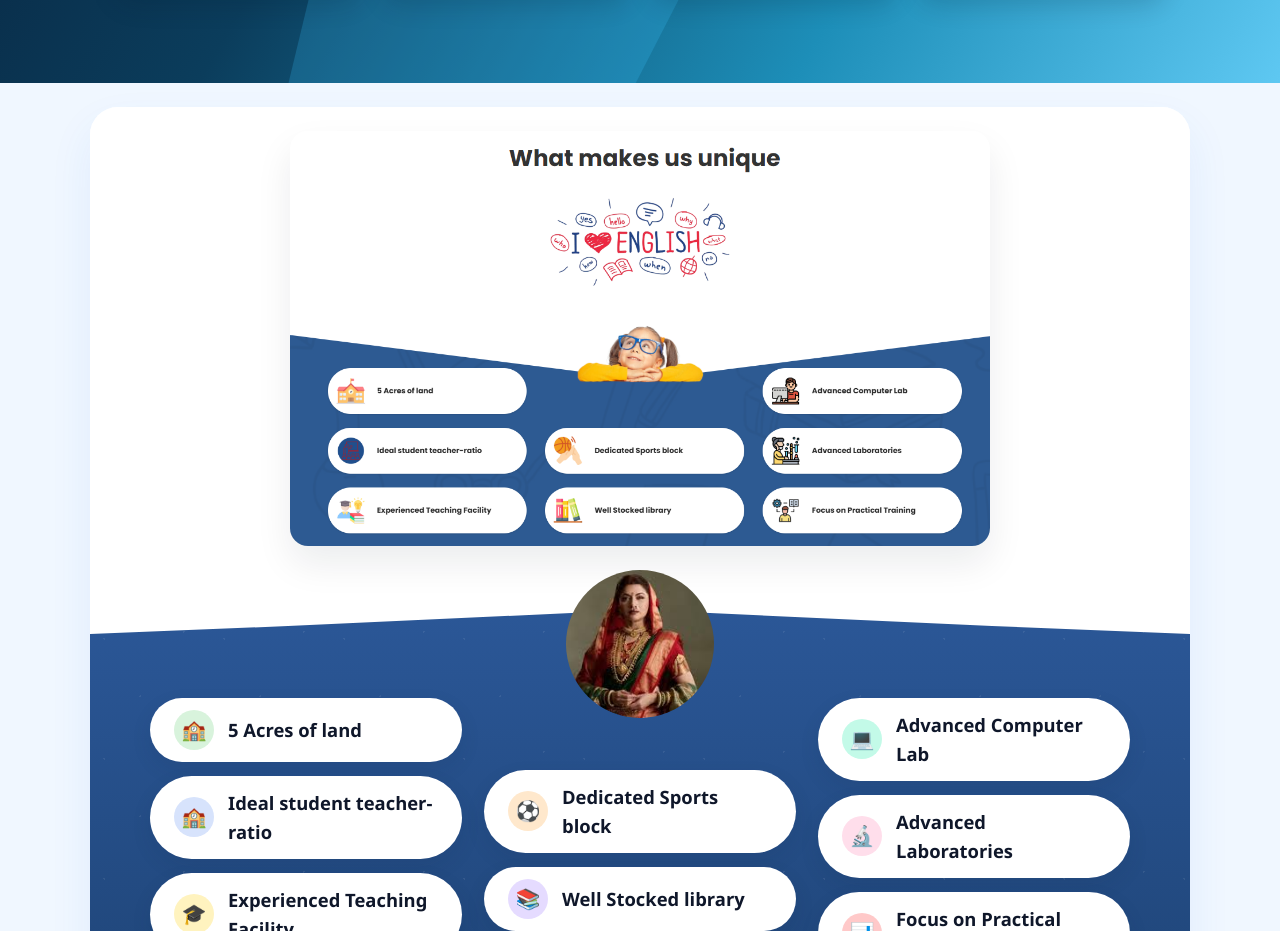
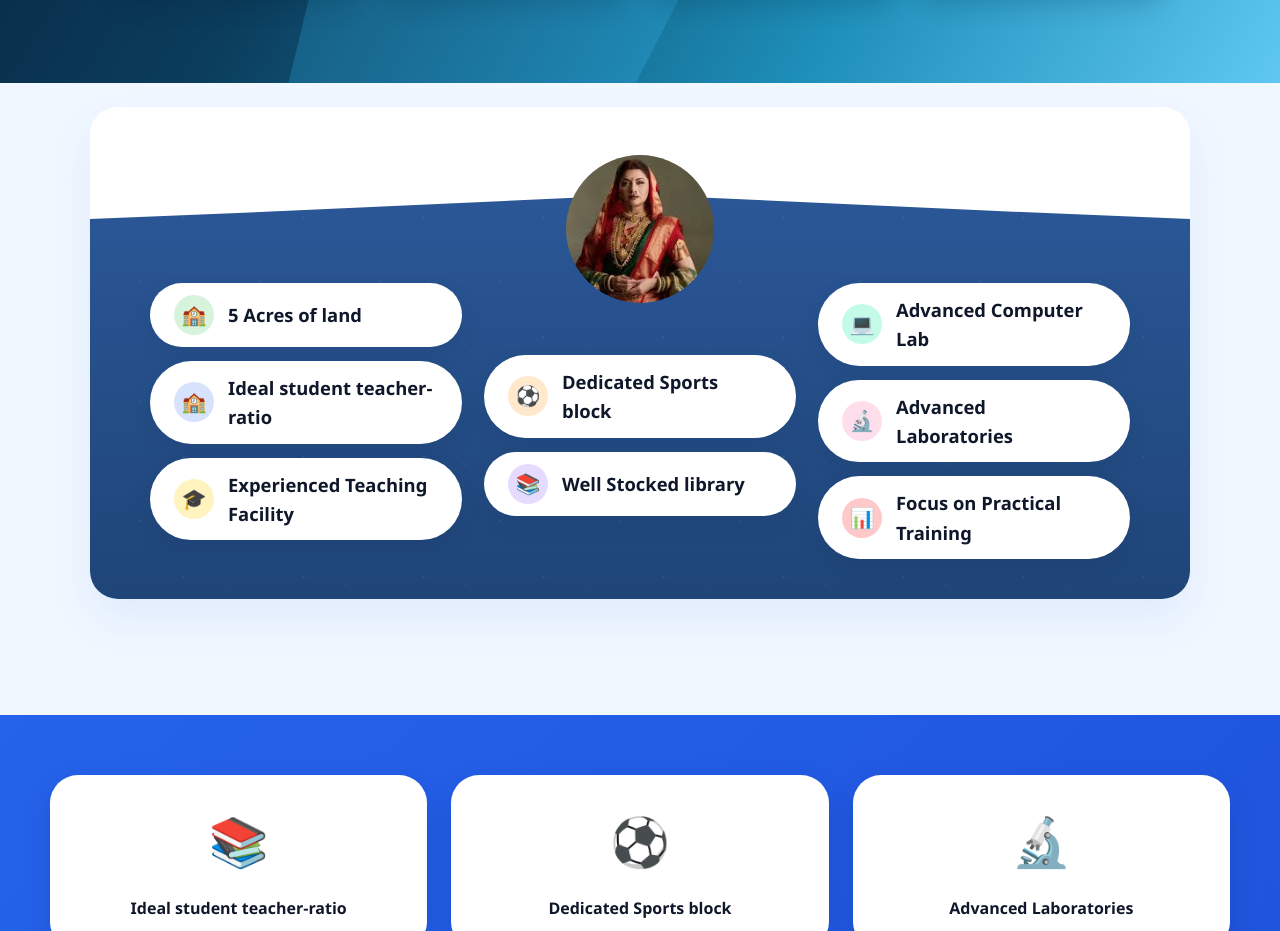
Before and after one commit to radhikapawar8089-Stack/PrePrimarySchool, a website: page index.html in a window 1280 px wide. Shown: the part 1207-2138 px from the top of the page. Drawn offline with Linux system fonts and the light colour scheme.

Commit message:
Remove blue banner image from home page unique section

```diff
--- a/index.html
+++ b/index.html
@@ -115,7 +115,6 @@
     <section class="unique-section">
       <div class="unique-card">
         <div class="unique-top">
-          <img src="images/home-banner.png" alt="School learning activities" class="unique-banner">
           <img src="images/hero-photo.png" alt="Happy child at school" class="unique-child">
         </div>
 
```
